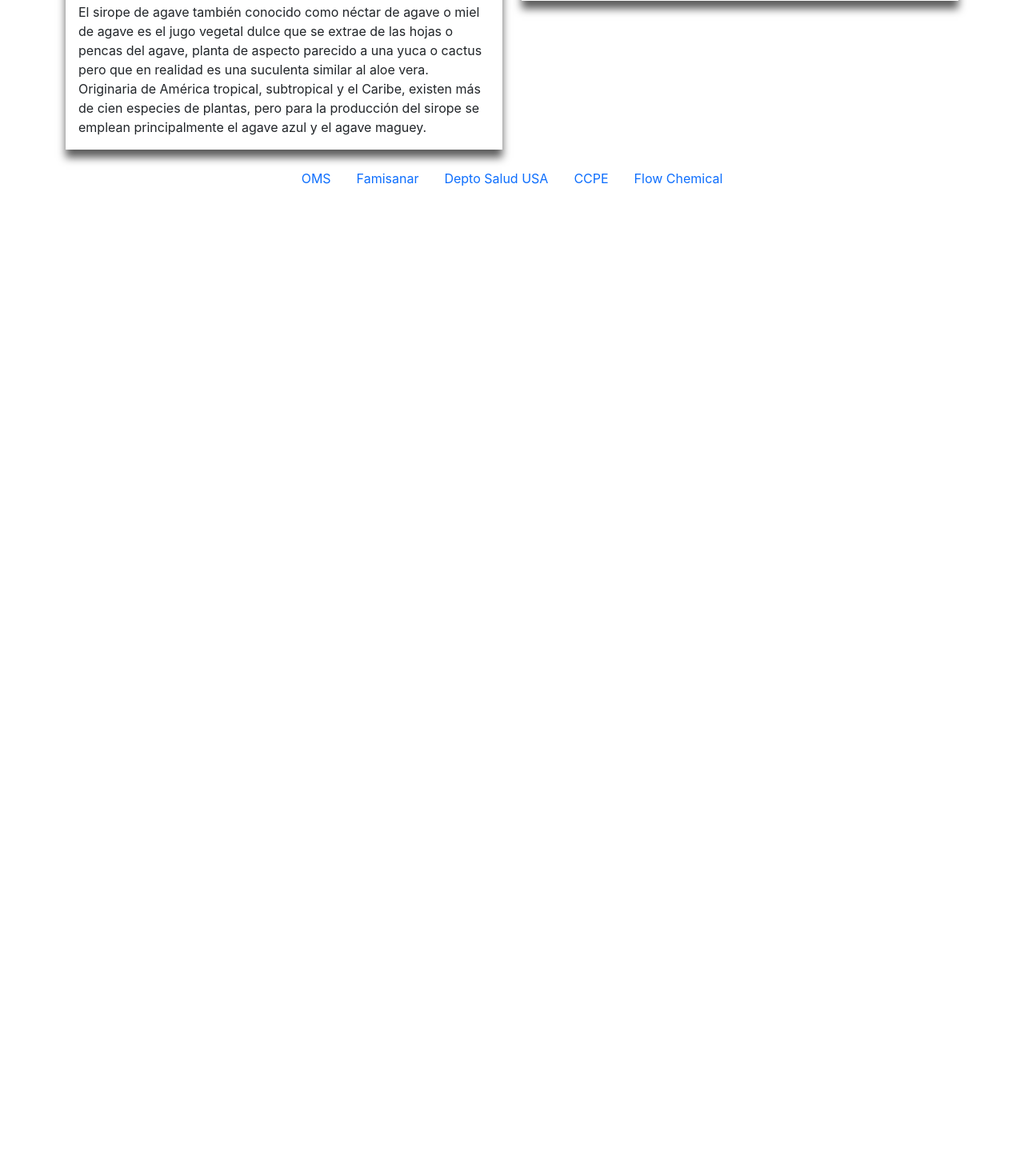
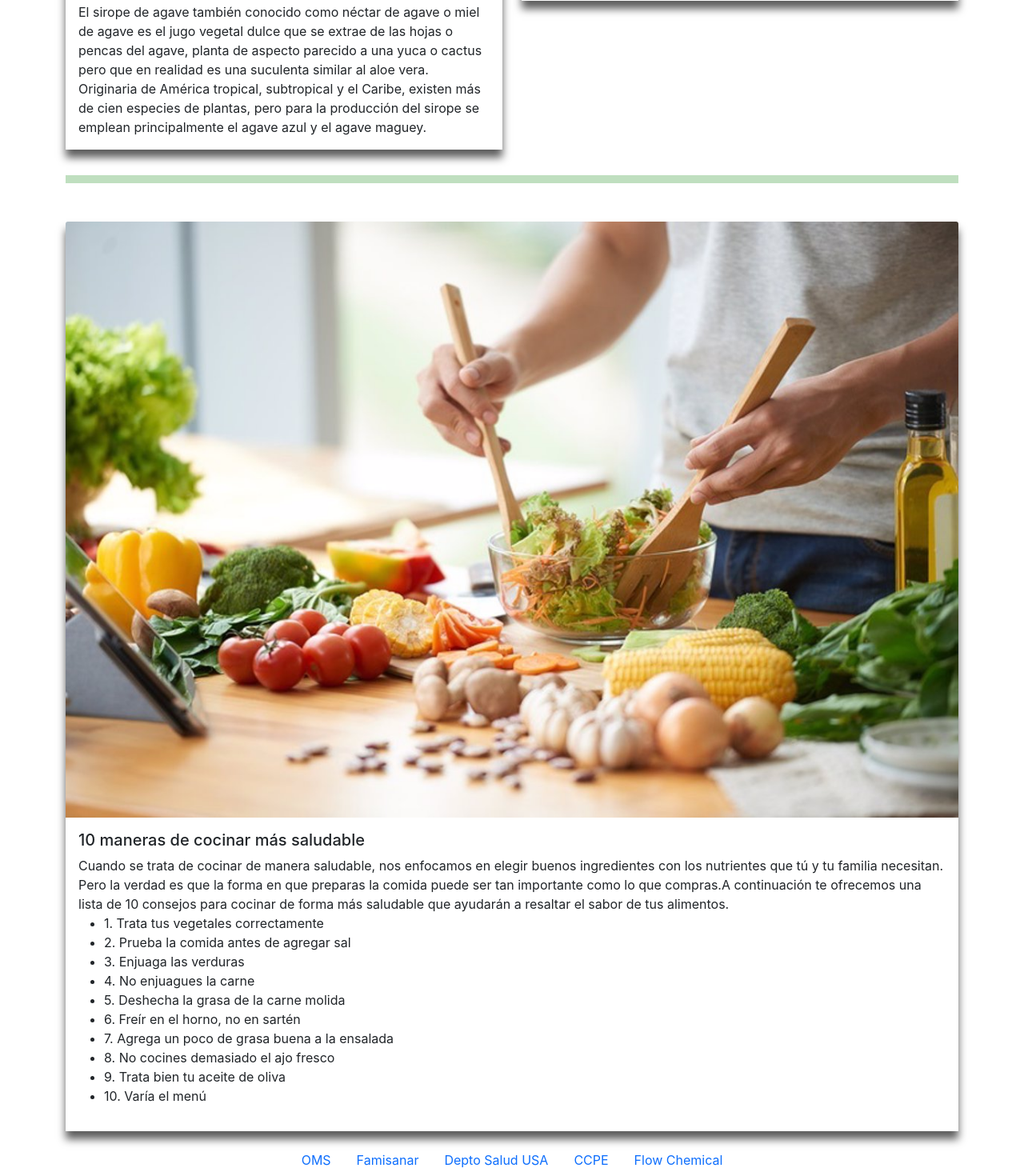
Before and after one commit to salud-a-la-mesa-g8/frontend, a React (Create React App) app: page / in a window 1280 px wide. Shown: the part 4993-6463 px from the top of the page at 80% size. Before the commit the page ends 5236 px from the top, so only its background shows below. Built offline with nearby package versions, Linux system fonts and the light colour scheme.

Commit message:
Commit final con ajuste de Tip saludable

```diff
--- a/src/components/NoticiasSaludables.js
+++ b/src/components/NoticiasSaludables.js
@@ -199,7 +199,7 @@ const NoticiasSaludables = () => {
       </div>
       {/* Finaliza sección de Noticias */}
 
-      {/* Comienza la sección de Recetas */}
+      {/* Comienza la sección de Tips y Recetas */}
       <section>
      <div className="container">
      <section className="text-center">
@@ -254,7 +254,7 @@ const NoticiasSaludables = () => {
           </div>
       {/* <!-- Fin de la primera receta -->
 
-      <!-- Inicio de la segunda receta --> */}
+      <!-- Inicio del primer Tip --> */}
       <hr style={{
             color: "green",
             backgroundColor: "green",
@@ -303,11 +303,46 @@ const NoticiasSaludables = () => {
             </div>
           </div>
         </div>
-      {/* Fin de la segunda receta */}
+      {/* Fin del primer tip */}
+        {/* Inicio del segundo Tip */}
+      <hr style={{
+          color: "green",
+          backgroundColor: "green",
+          height: 10
+      }}/>
+      <div className="row">
+          <div className="col">
+            <div className="noticias-card sombra">
+              <img src="img/tips de cocina saludable.jpg" className="card-img-top" alt="imagen"/>
+              <div className="card-body">
+                <p className="card-text">
+                  <h5>10 maneras de cocinar más saludable</h5>
+                  Cuando se trata de cocinar de manera saludable, nos enfocamos en elegir buenos ingredientes con los nutrientes que tú y tu familia necesitan. Pero la verdad es que la forma en que preparas la comida puede ser tan importante como lo que compras.A continuación te ofrecemos una lista de 10 consejos para cocinar de forma más saludable que ayudarán a resaltar el sabor de tus alimentos.
+                  <ul>
+                      <li>1. Trata tus vegetales correctamente</li>
+                      <li>2. Prueba la comida antes de agregar sal</li>
+                      <li>3. Enjuaga las verduras</li>
+                      <li>4. No enjuagues la carne</li>
+                      <li>5. Deshecha la grasa de la carne molida</li>
+                      <li>6. Freír en el horno, no en sartén</li>
+                      <li>7. Agrega un poco de grasa buena a la ensalada</li>
+                      <li>8. No cocines demasiado el ajo fresco</li>
+                      <li>9. Trata bien tu aceite de oliva</li>
+                      <li>10. Varía el menú</li>
+                    </ul>
+                </p>
+              </div>
+            </div>
+          </div>
+
+
+          </div>
+
+
 
       </div>
     </section>
-    {/* Fin de la sección de recetas */}
+    {/* Fin de la sección de Tips y recetas */}
 
       </>
     );
```
Also changed, not shown: public/img/tips de cocina saludable.jpg (added). Lines whose indentation alone changed are shown as unchanged.
